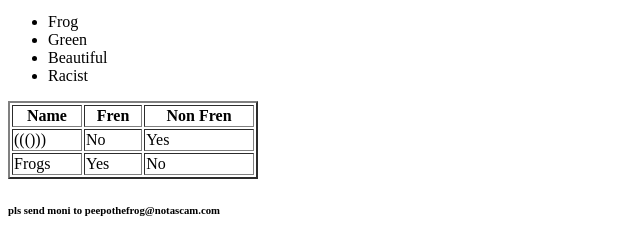
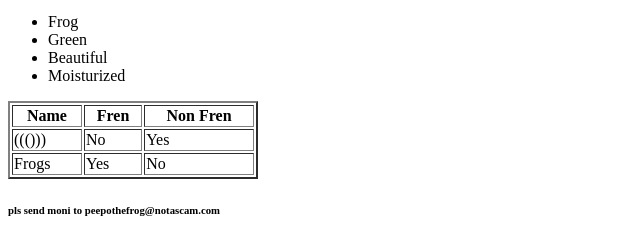
Before and after one commit to mat-shapo/My-first-html-website, a plain HTML site: page index.html in a window 1280 px wide. Shown: the part 551-789 px from the top of the page, 0-640 px from the left. Drawn offline with Linux system fonts and the light colour scheme.

Commit message:
text update

```diff
--- a/index.html
+++ b/index.html
@@ -29,7 +29,7 @@
             <li>Frog</li>
              <li>Green</li>
 <li>Beautiful</li>
-<li>Racist</li>
+<li>Moisturized</li>
         </ul>
     </p>
     <table style="width: 250px;" border="2px">
```
